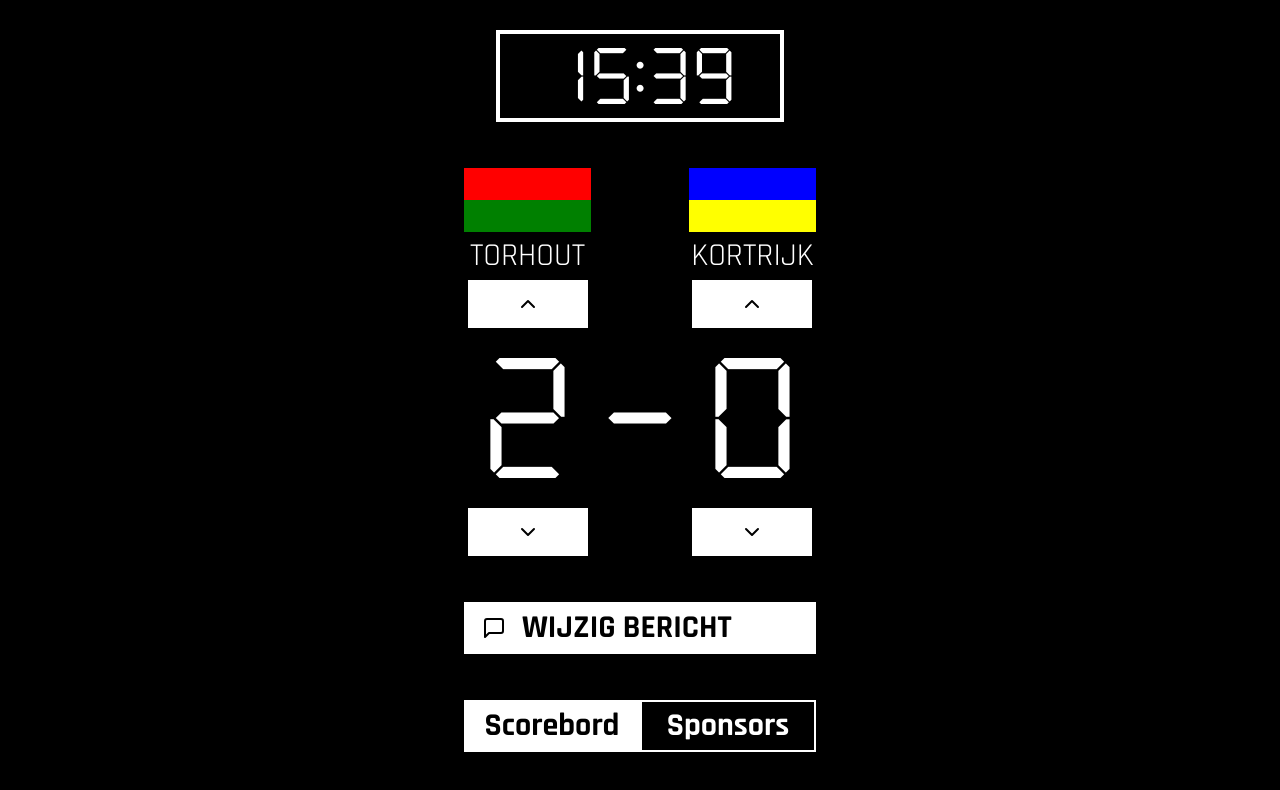
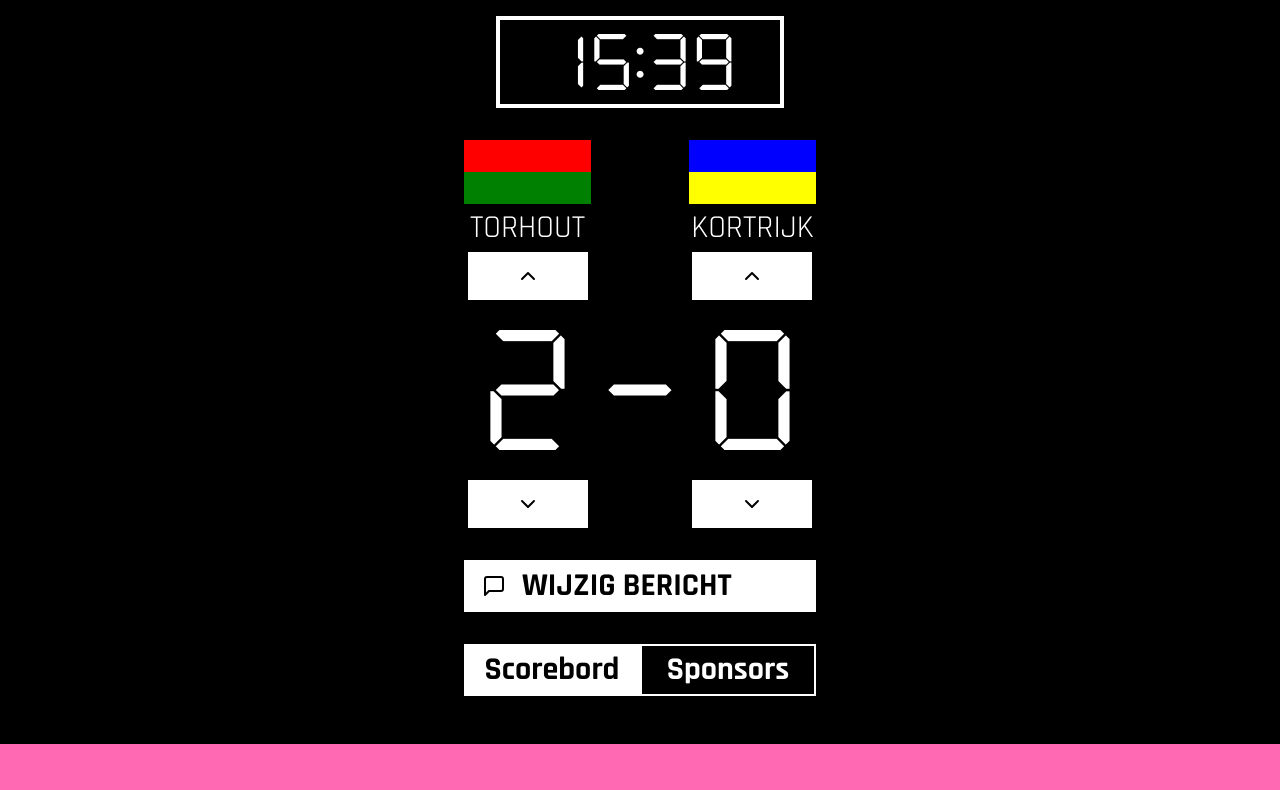
Before and after one commit to QuintenMuyllaert/DLC-Industry_Project, a React (Vite) app in the folder Frontend/: page /score in a window 1280 px wide. Shown: the top 790 px of the page. Built offline with nearby package versions, Linux system fonts and the light colour scheme.

Commit message:
🚧 Escaped padding for future bottomtab navigation

```diff
--- a/Frontend/src/pages/Score.tsx
+++ b/Frontend/src/pages/Score.tsx
@@ -6,6 +6,7 @@ import { IconButton } from "../components/IconButton";
 
 export const Score = () => {
 	return (
+		<>
 			<div className="p-score">
 				<Clock time="15:39"></Clock>
 
@@ -45,6 +46,8 @@ export const Score = () => {
 					<IconButton color="black" label="Sponsors"></IconButton>
 				</div>
 			</div>
+			<div className="c-bottomtab"></div>
+		</>
 	);
 };
 
--- /dev/null
+++ b/Frontend/src/style/components/bottomtab.scss
@@ -0,0 +1,6 @@
+// WIP
+.c-bottomtab {
+	width: 100%;
+	height: 3.5rem;
+	background-color: hotpink;
+}
--- a/Frontend/src/style/elements/page.scss
+++ b/Frontend/src/style/elements/page.scss
@@ -12,6 +12,7 @@ body,
 	width: 100vw;
 	height: 100vh;
 	display: grid;
+	grid-template-rows: 1fr auto;
 	justify-items: center;
 
 	color: var(--global-color-text);
--- a/Frontend/src/style/screen.scss
+++ b/Frontend/src/style/screen.scss
@@ -22,3 +22,4 @@
 @import "./components/clock.scss";
 @import "./components/flag.scss";
 @import "./components/digit.scss";
+@import "./components/bottomtab.scss";
```
Lines whose indentation alone changed are shown as unchanged.
